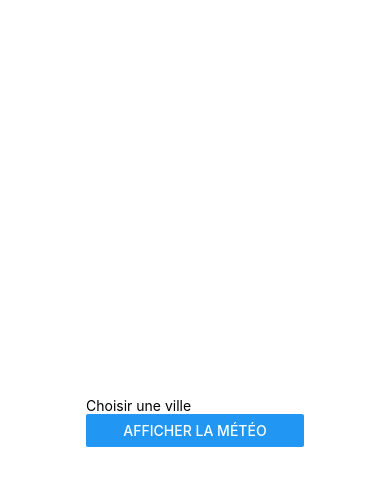
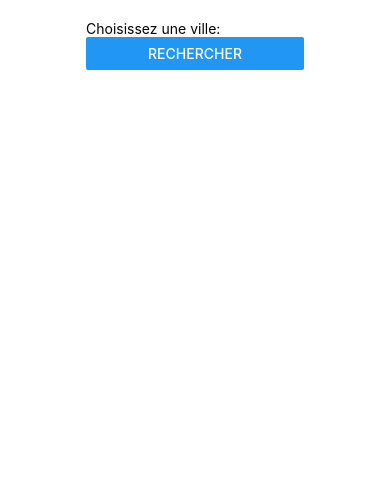
Before and after one commit to CharlesRLG/ReactNativeMeteo, a React Native app: screen / in a window 390 px wide. Shown: the top 486 px of the page. Built offline with nearby package versions, Linux system fonts and the light colour scheme.

Commit message:
mises en place API

```diff
--- a/App.js
+++ b/App.js
@@ -1,4 +1,4 @@
-import { StyleSheet, Text, View } from 'react-native';
+import { StyleSheet, View } from 'react-native';
 import React from 'react'
 import Search from './Components/Search'
 
--- /dev/null
+++ b/Components/FilmItem.js
@@ -0,0 +1,77 @@
+// Components/FilmItem.js
+import React from 'react'
+import { View, Text, Image, StyleSheet } from 'react-native'
+import dayjs from 'dayjs'
+// import 'react-json-pretty/themes/adventure_time.css'
+// import JSONPretty from 'react-json-pretty'
+// import { getImageFromApi } from '../API/TMDBApi'
+
+class FilmItem extends React.Component {
+  render() {
+    const film = this.props.film
+    console.log(this.props.film.title)
+    return (
+      <View>
+        <View>
+          {/* <JSONPretty data={film}></JSONPretty> */}
+        </View>
+        <View style={styles.film_main_container}>
+        {/* <Image style={styles.image} source={getImageFromApi(film.poster_path)} /> */}
+
+          <View style={styles.film_description}>
+            <View style={styles.titreVote}>
+              <Text style={styles.titreFilm}>{film.title}</Text>
+              <Text style={styles.Vote_average_film}>{film.vote_average}</Text>
+            </View>
+            <Text style={styles.OverviewFilm}>{film.overview}</Text>
+            <Text style={styles.release_date_film}>
+              {dayjs(film.release_date).format('DD/MM/YYYY')}
+            </Text>
+          </View>
+        </View>
+      </View>
+    )
+  }
+}
+const styles = StyleSheet.create({
+  film_main_container: {
+    flexDirection: 'row',
+    margin: 20,
+    backgroundColor: '#FFFFF',
+  },
+  film_description: {
+    flexDirection:'column',
+    marginLeft: 20,
+  },
+  titreVote: {
+    flexDirection: 'row',
+    fontSize: 16,
+  },
+  titreFilm: {
+    marginRight: 50,
+    fontSize: 20,
+    minWidth: 300,
+    fontWeight: 'bold',
+  },
+  Vote_average_film: {
+    fontWeight: 'bold',
+  },
+  OverviewFilm: {
+    marginTop: 20,
+    marginBottom: 20,
+    maxWidth: 350,
+    minHeight: 100,
+  },
+  release_date_film: {
+    fontSize: 16,
+    marginLeft: 250,
+    fontWeight: 'bold',
+  },
+  image: {
+        width: 200,
+        height: 300,
+        flexDirection:'column',
+    }
+
+})
+export default FilmItem
--- a/Components/Search.js
+++ b/Components/Search.js
@@ -1,19 +1,91 @@
 // Components/Search.js
 import React from 'react'
-import { View, TextInput, Button } from 'react-native'
+import { FlatList, View, TextInput, Button, StyleSheet } from 'react-native'
+// import films from '../Helpers/filmsData'
+import FilmItem from '../Components/FilmItem'
+// import { getFilmsFromApiWithSearchedText } from '../API/TMDBApi'
+import { ActivityIndicator } from 'react-native'
 
+const styles = StyleSheet.create({
+  main_container: {
+    marginTop: 20,
+    flex: 1,
+  },
+  textinput: {
+    marginLeft: 5,
+    marginRight: 5,
+    height: 50,
+    borderColor: '#000000',
+    borderWidth: 1,
+    paddingLeft: 5,
+  },
+  loading_container: {
+    position: 'absolute',
+    left: 0,
+    right: 0,
+    top: 100,
+    bottom: 0,
+    alignItems: 'center',
+    justifyContent: 'center',
+  },
+})
 
 class Search extends React.Component {
+  render() {
+    console.log('RENDER')
+    return (
+      <View style={styles.main_container}>
+        <TextInput
+          placeholder='Choisissez une ville:'
+          style={{ styles }}
+          onChangeText={(text) => this._searchTextInputChanged(text)}
+        />
+        <Button title="Rechercher" onPress={() => this._loadFilms()} />
+        <FlatList
+          data={this.state.films}
+          keyExtractor={(item) => item.id.toString()}
+          renderItem={({ item }) => <FilmItem film={item} />}
+        />
+      { this._displayLoading() }
+      </View>
 
-            render() {
-
-                return (
-                    <View>
-                        <TextInput placeholder='Choisir une ville' />
-                        <Button title='Afficher la météo' onPress={() => { }} />
-                    </View>
-            )
-        }
+    )
+  }
+  constructor(props) {
+    super(props)
+    this.searchedText = ''
+    this.state = {
+      films: [],
+      isLoading: false // Par défaut à false car il n'y a pas de chargement tant qu'on ne lance pas de recherche
     }
 
+  }
+
+  // Nouvelle méthode
+  _searchTextInputChanged(text) {
+    this.searchedText = text // Modification du texte recherché à chaque saisie de texte, sans passer par setState
+  }
+
+ // Bien noter les deux setState
+ //   isLoading: True puis appel API puis lorsque l'API a répondu isLoading: False
+ _loadFilms() {
+    if (this.state.isLoading) return
+    if (this.searchedText.length > 0) {
+      this.setState({ isLoading: true })
+      getFilmsFromApiWithSearchedText(this.searchedText).then((data) => {
+        this.setState({ films: data.results, isLoading: false });
+      });
+    }
+  }
+    _displayLoading() {
+      if (this.state.isLoading) {
+        return (
+          <View style={styles.loading_container}>
+            <ActivityIndicator size='large' />
+          {/* Le component ActivityIndicator possède une propriété size pour définir la taille du visuel de chargement : small ou large. Par défaut size vaut small, on met donc large pour que le chargement soit bien visible */}
+        </View>
+      )
+    }
+  }
+}
 export default Search
```
Also changed, not shown: Helpers/meteoData.js (added, +24 -0 lines).
